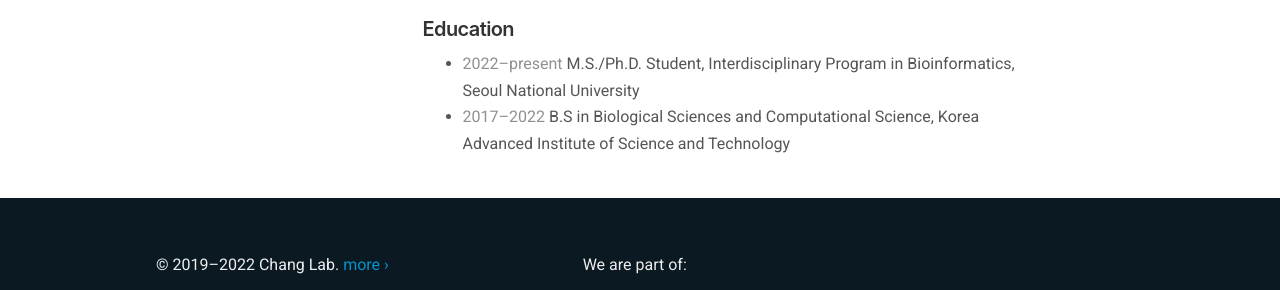
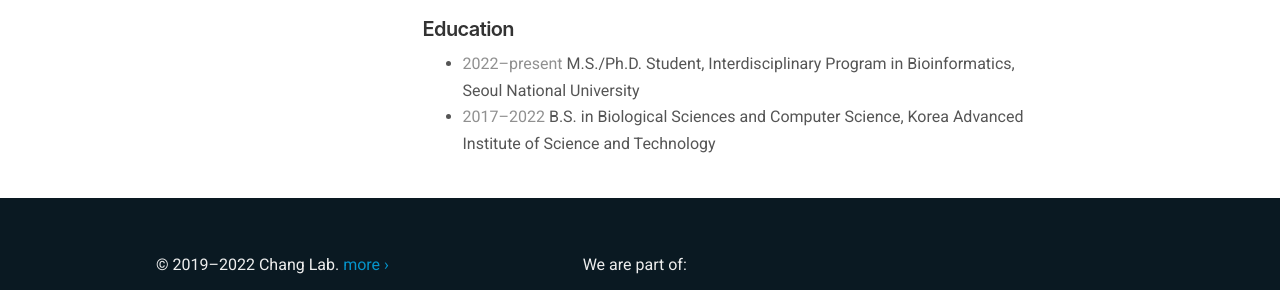
Before and after one commit to ChangLabSNU/ChangLabSNU.github.io, a Jekyll site: the page built from _pages/team/seungbeom-han.md, in a window 1280 px wide and 983 px high. Shown: the part 538-828 px from the top of the window. Built offline with Jekyll 4.4.1, drawn with Linux system fonts in a browser that asks for light colours; nearby versions of some CDN libraries; some web fonts are replaced.

Commit message:
Fix typos.

```diff
--- a/_pages/team/seungbeom-han.md
+++ b/_pages/team/seungbeom-han.md
@@ -19,5 +19,5 @@ Seungbeom Han grew an interest in how gene expression is controlled in various s
 
 <ul class="chronological">
   <li><span>2022–present</span> M.S./Ph.D. Student, Interdisciplinary Program in Bioinformatics, Seoul National University</li>
-  <li><span>2017–2022</span> B.S in Biological Sciences and Computational Science, Korea Advanced Institute of Science and Technology</li>
+  <li><span>2017–2022</span> B.S. in Biological Sciences and Computer Science, Korea Advanced Institute of Science and Technology</li>
 </ul>
```
